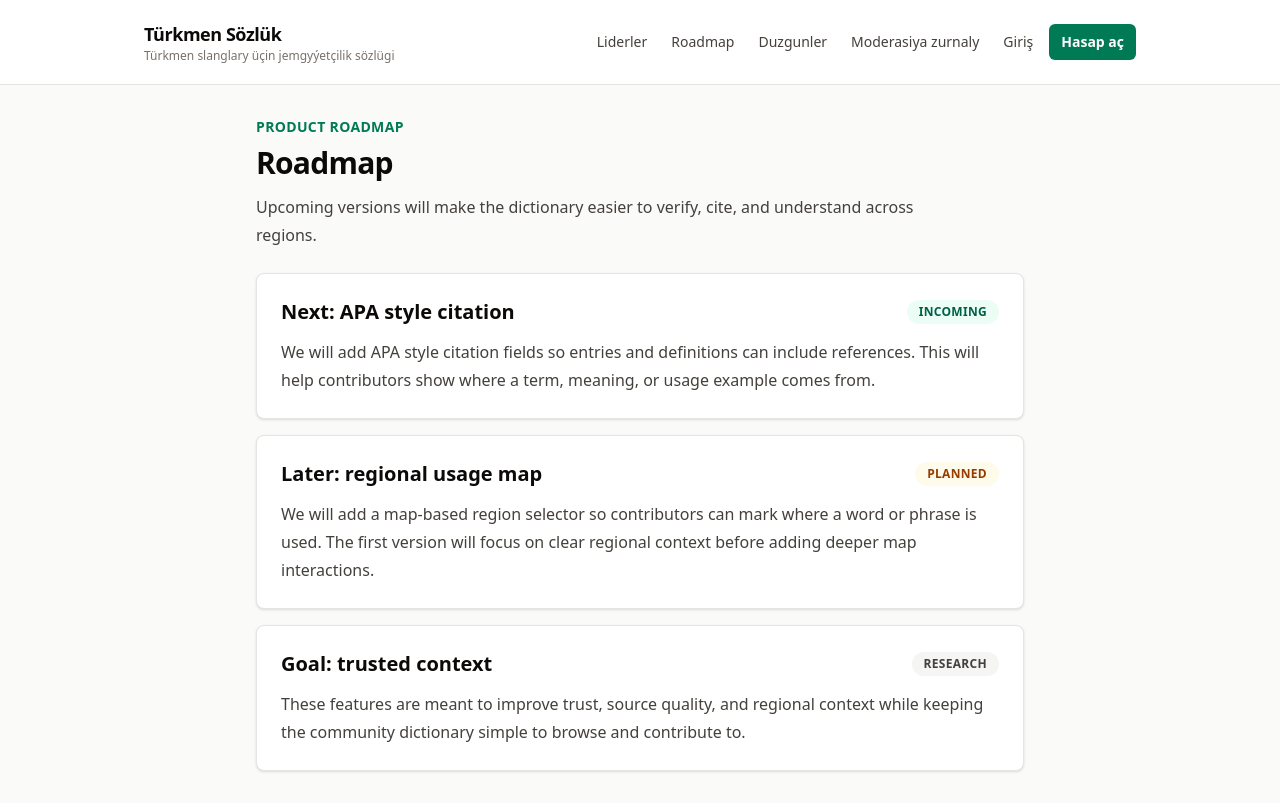
After one commit to bayramgeldi/G, a Laravel app: page /roadmap in a window 1280 px wide. The commit adds this page. Run offline with Laravel 12, Linux system fonts and the light colour scheme; style sheets or scripts are compiled from the project's sources; parts of the project's set-up code (start-up, migrations or seed data) failed here and were passed over.

Commit message:
Add roadmap page

```diff
--- /dev/null
+++ b/app/Http/Controllers/RoadmapController.php
@@ -0,0 +1,11 @@
+<?php
+
+namespace App\Http\Controllers;
+
+class RoadmapController extends Controller
+{
+    public function __invoke()
+    {
+        return view('roadmap');
+    }
+}
--- a/resources/lang/tk/app.php
+++ b/resources/lang/tk/app.php
@@ -10,6 +10,7 @@ return [
     'register' => 'Hasap aç',
     'logout' => 'Çyk',
     'leaderboard' => 'Liderler',
+    'roadmap' => 'Roadmap',
     'latest' => 'Täze sözler',
     'definitions' => 'Manylar',
     'definition' => 'Many',
--- a/resources/views/layout.blade.php
+++ b/resources/views/layout.blade.php
@@ -17,6 +17,7 @@
                 </a>
                 <div class="flex flex-wrap items-center gap-2 text-sm">
                     <a class="rounded-md px-2 py-2 font-medium text-stone-700 hover:bg-stone-100" href="{{ route('leaderboard') }}">{{ __('app.leaderboard') }}</a>
+                    <a class="rounded-md px-2 py-2 font-medium text-stone-700 hover:bg-stone-100" href="{{ route('roadmap') }}">{{ __('app.roadmap') }}</a>
                     <a class="rounded-md px-2 py-2 font-medium text-stone-700 hover:bg-stone-100" href="{{ route('governance.rules') }}">{{ __('app.rules') }}</a>
                     <a class="rounded-md px-2 py-2 font-medium text-stone-700 hover:bg-stone-100" href="{{ route('governance.log') }}">{{ __('app.moderation_log') }}</a>
                     @auth
--- /dev/null
+++ b/resources/views/roadmap.blade.php
@@ -0,0 +1,43 @@
+<x-layout :title="__('app.roadmap')">
+    <section class="mx-auto max-w-3xl">
+        <div class="mb-6">
+            <p class="text-sm font-bold uppercase tracking-wide text-emerald-700">Product roadmap</p>
+            <h1 class="mt-2 text-3xl font-black tracking-tight text-stone-950">Roadmap</h1>
+            <p class="mt-3 max-w-2xl leading-7 text-stone-700">
+                Upcoming versions will make the dictionary easier to verify, cite, and understand across regions.
+            </p>
+        </div>
+
+        <div class="space-y-4">
+            <article class="rounded-lg border border-stone-200 bg-white p-6 shadow-sm">
+                <div class="flex flex-wrap items-center justify-between gap-3">
+                    <h2 class="text-xl font-black text-stone-950">Next: APA style citation</h2>
+                    <span class="rounded-full bg-emerald-50 px-3 py-1 text-xs font-bold uppercase tracking-wide text-emerald-800">Incoming</span>
+                </div>
+                <p class="mt-3 leading-7 text-stone-700">
+                    We will add APA style citation fields so entries and definitions can include references. This will help contributors show where a term, meaning, or usage example comes from.
+                </p>
+            </article>
+
+            <article class="rounded-lg border border-stone-200 bg-white p-6 shadow-sm">
+                <div class="flex flex-wrap items-center justify-between gap-3">
+                    <h2 class="text-xl font-black text-stone-950">Later: regional usage map</h2>
+                    <span class="rounded-full bg-amber-50 px-3 py-1 text-xs font-bold uppercase tracking-wide text-amber-800">Planned</span>
+                </div>
+                <p class="mt-3 leading-7 text-stone-700">
+                    We will add a map-based region selector so contributors can mark where a word or phrase is used. The first version will focus on clear regional context before adding deeper map interactions.
+                </p>
+            </article>
+
+            <article class="rounded-lg border border-stone-200 bg-white p-6 shadow-sm">
+                <div class="flex flex-wrap items-center justify-between gap-3">
+                    <h2 class="text-xl font-black text-stone-950">Goal: trusted context</h2>
+                    <span class="rounded-full bg-stone-100 px-3 py-1 text-xs font-bold uppercase tracking-wide text-stone-700">Research</span>
+                </div>
+                <p class="mt-3 leading-7 text-stone-700">
+                    These features are meant to improve trust, source quality, and regional context while keeping the community dictionary simple to browse and contribute to.
+                </p>
+            </article>
+        </div>
+    </section>
+</x-layout>
--- a/routes/web.php
+++ b/routes/web.php
@@ -10,6 +10,7 @@ use App\Http\Controllers\ExportController;
 use App\Http\Controllers\LeaderboardController;
 use App\Http\Controllers\ModerationLogController;
 use App\Http\Controllers\ModerationReportController;
+use App\Http\Controllers\RoadmapController;
 use App\Http\Controllers\RulesController;
 use App\Http\Controllers\VoteController;
 use Illuminate\Support\Facades\Route;
@@ -27,6 +28,7 @@ Route::post('/definitions/{definition}/report', [ModerationReportController::cla
 Route::post('/definitions/{definition}/appeal', [AppealController::class, 'appealDefinition'])->middleware('auth')->name('definitions.appeal');
 Route::post('/appeals/{appeal}/vote', [AppealController::class, 'vote'])->middleware('auth')->name('appeals.vote');
 Route::get('/leaderboard', LeaderboardController::class)->name('leaderboard');
+Route::get('/roadmap', RoadmapController::class)->name('roadmap');
 Route::get('/governance/rules', RulesController::class)->name('governance.rules');
 Route::get('/governance/log', ModerationLogController::class)->name('governance.log');
 Route::get('/export.json', ExportController::class)->name('export.json');
```
Also changed, not shown: tests/Feature/RoadmapTest.php (added, +28 -0 lines).
